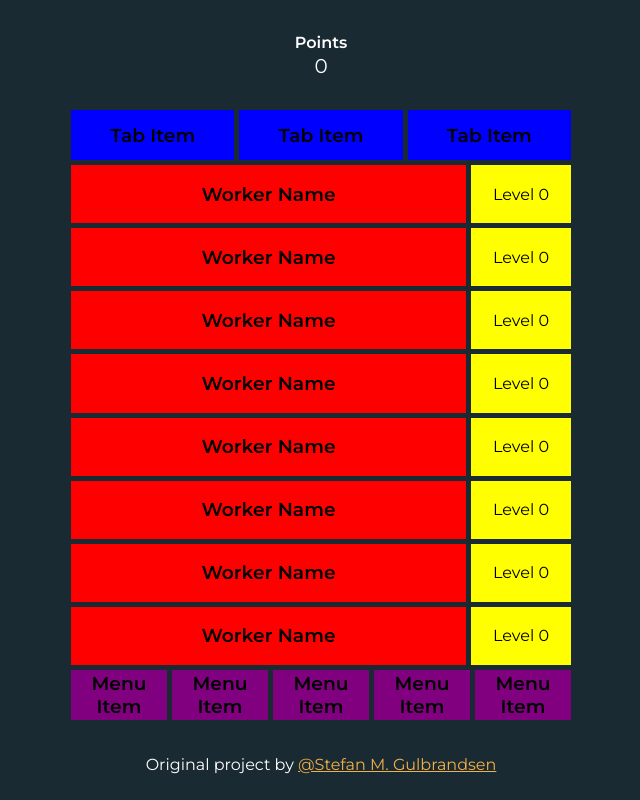
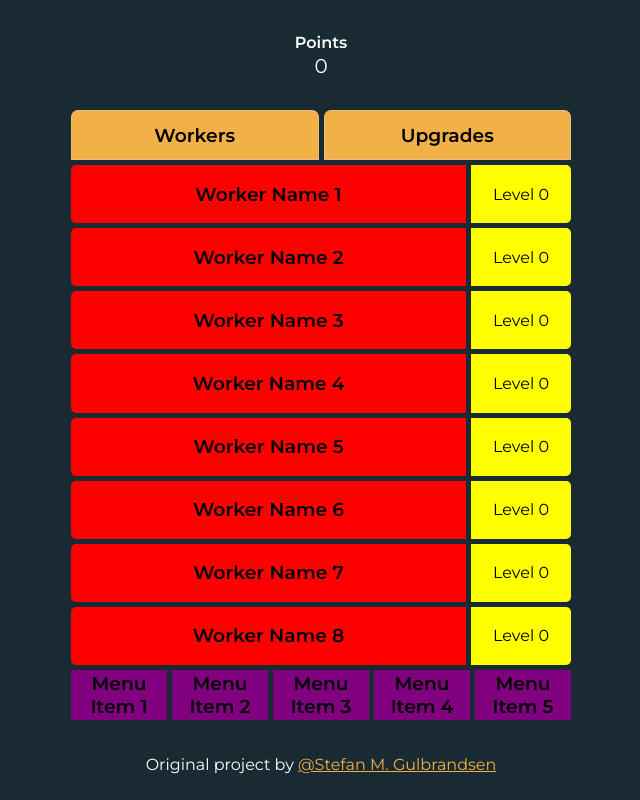
Before and after one commit to Hysas/clicker-vite, a React (Vite) app: page / in a window 1280 px wide. Shown: the whole page, without its empty margins (319-959 px from the left). Built offline with nearby package versions, Linux system fonts and the light colour scheme.

Commit message:
did some styling

```diff
--- a/src/components/Menu.tsx
+++ b/src/components/Menu.tsx
@@ -6,11 +6,11 @@ import MenuItem from "./MenuItem";
 export default function Menu() {
   return (
     <div className={classNames(MenuCss.Menu, MenuCss.grid)}>
-      <MenuItem />
-      <MenuItem />
-      <MenuItem />
-      <MenuItem />
-      <MenuItem />
+      <MenuItem title="Menu Item 1" />
+      <MenuItem title="Menu Item 2" />
+      <MenuItem title="Menu Item 3" />
+      <MenuItem title="Menu Item 4" />
+      <MenuItem title="Menu Item 5" />
     </div>
   );
 }
--- a/src/components/MenuItem.tsx
+++ b/src/components/MenuItem.tsx
@@ -2,11 +2,14 @@ import MenuItemCss from "./MenuItem.module.css";
 
 import classNames from "classnames";
 
-export default function MenuItem() {
+type Props = {
+  title: string;
+};
+
+export default function MenuItem({ title }: Props) {
   return (
     <div className={classNames(MenuItemCss.MenuItem)}>
-      {/* <p>Menu Item</p> */}
-      <h3>Menu Item</h3>
+      <h3>{title}</h3>
     </div>
   );
 }
--- a/src/components/TabItem.module.css
+++ b/src/components/TabItem.module.css
@@ -2,6 +2,8 @@
   display: flex;
   justify-content: center;
   align-items: center;
-  background-color: blue;
+  /* background-color: blue; */
+  border-radius: 7px 7px 0 0;
   height: 100%;
+  background-color: var(--yellow);
 }
--- a/src/components/TabItem.tsx
+++ b/src/components/TabItem.tsx
@@ -2,11 +2,15 @@ import TabItemCss from "./TabItem.module.css";
 
 import classNames from "classnames";
 
-export default function TabItem() {
+type Props = {
+  title: string;
+};
+
+export default function TabItem({ title }: Props) {
   return (
-    <div className={classNames(TabItemCss.TabItem)}>
+    <div className={classNames(TabItemCss.TabItem, "border")}>
       {/* <p>Tab Item</p> */}
-      <h3>Tab Item</h3>
+      <h3>{title}</h3>
     </div>
   );
 }
--- a/src/components/Tabs.module.css
+++ b/src/components/Tabs.module.css
@@ -6,7 +6,6 @@
 
 .grid {
   display: grid;
-  grid-template-columns: 1fr 1fr 1fr;
-  grid-template-rows: 1fr;
+  grid-template-columns: 1fr 1fr;
   gap: 5px;
 }
--- a/src/components/Tabs.tsx
+++ b/src/components/Tabs.tsx
@@ -7,9 +7,9 @@ import classNames from "classnames";
 export default function Tabs() {
   return (
     <div className={classNames(TabsCss.Tabs, TabsCss.grid)}>
-      <TabItem />
-      <TabItem />
-      <TabItem />
+      <TabItem title="Workers" />
+      <TabItem title="Upgrades" />
+      {/* <TabItem title="Tab Item 3" /> */}
     </div>
   );
 }
--- a/src/components/WorkerItem.module.css
+++ b/src/components/WorkerItem.module.css
@@ -1,8 +1,11 @@
+:root {
+  --worker-border: 5px;
+}
+
 .WorkerItem {
   display: flex;
   justify-content: center;
   align-items: center;
-  /* width: 100%; */
   height: 100%;
 }
 
@@ -14,10 +17,12 @@
 
 .WorkerName {
   background-color: red;
+  border-radius: var(--worker-border) 0 0 var(--worker-border);
 }
 
 .WorkerBtn {
   background-color: yellow;
   overflow-wrap: break-word;
   text-align: center;
+  border-radius: 0 var(--worker-border) var(--worker-border) 0;
 }
--- a/src/components/WorkerItem.tsx
+++ b/src/components/WorkerItem.tsx
@@ -2,7 +2,11 @@ import WorkerItemCss from "./WorkerItem.module.css";
 
 import classNames from "classnames";
 
-export default function WorkerItem() {
+type Props = {
+  name: string;
+};
+
+export default function WorkerItem({ name }: Props) {
   return (
     <div className={classNames(WorkerItemCss.WorkerItem, WorkerItemCss.grid)}>
       <div
@@ -11,7 +15,7 @@ export default function WorkerItem() {
           WorkerItemCss.WorkerName
         )}
       >
-        <h3>Worker Name</h3>
+        <h3>{name}</h3>
       </div>
       <div
         className={classNames(
--- a/src/components/Workers.tsx
+++ b/src/components/Workers.tsx
@@ -6,14 +6,14 @@ import classNames from "classnames";
 export default function Workers() {
   return (
     <div className={classNames(WorkersCss.Workers, WorkersCss.grid)}>
-      <WorkerItem />
-      <WorkerItem />
-      <WorkerItem />
-      <WorkerItem />
-      <WorkerItem />
-      <WorkerItem />
-      <WorkerItem />
-      <WorkerItem />
+      <WorkerItem name="Worker Name 1" />
+      <WorkerItem name="Worker Name 2" />
+      <WorkerItem name="Worker Name 3" />
+      <WorkerItem name="Worker Name 4" />
+      <WorkerItem name="Worker Name 5" />
+      <WorkerItem name="Worker Name 6" />
+      <WorkerItem name="Worker Name 7" />
+      <WorkerItem name="Worker Name 8" />
     </div>
   );
 }
```
